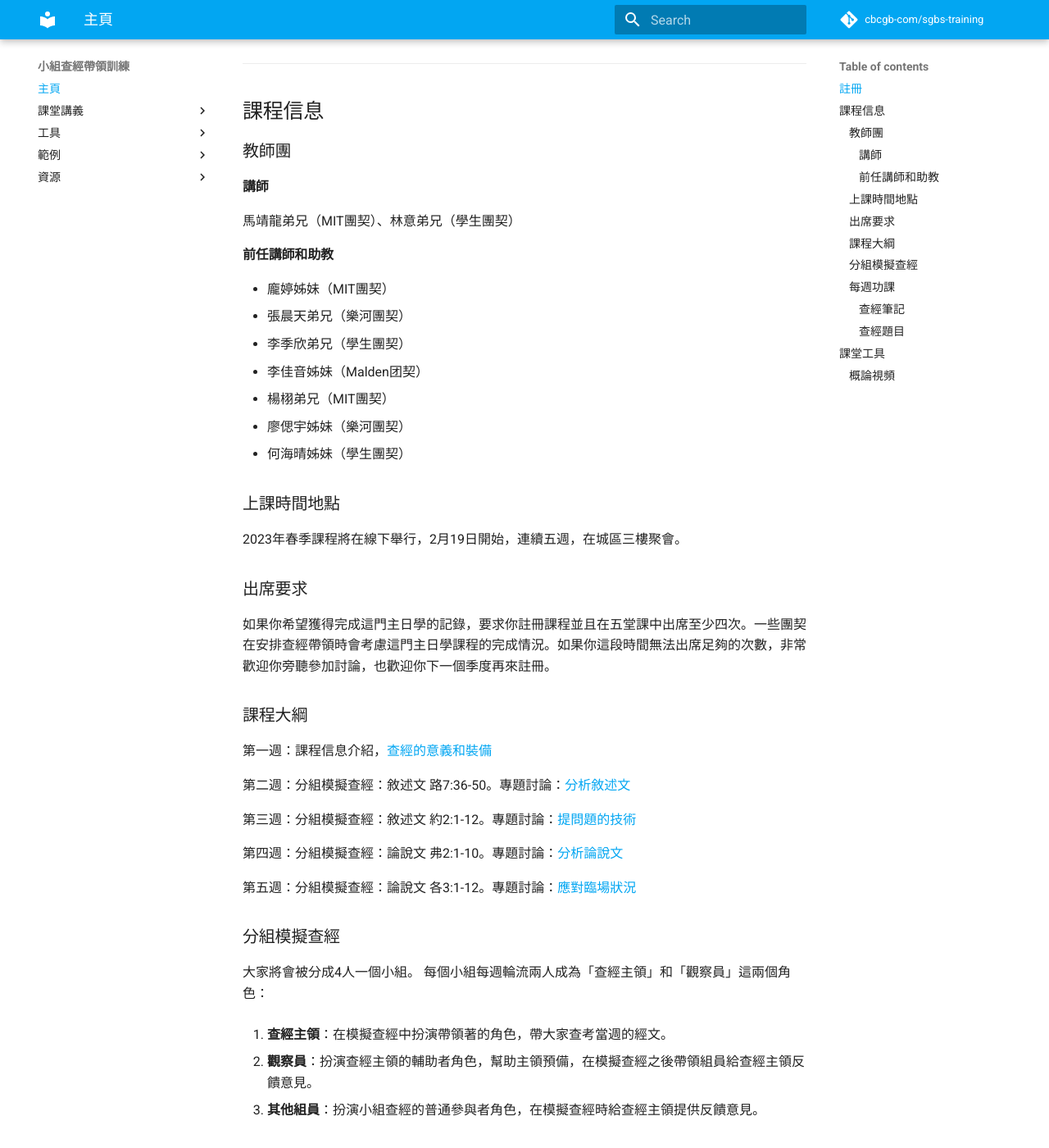
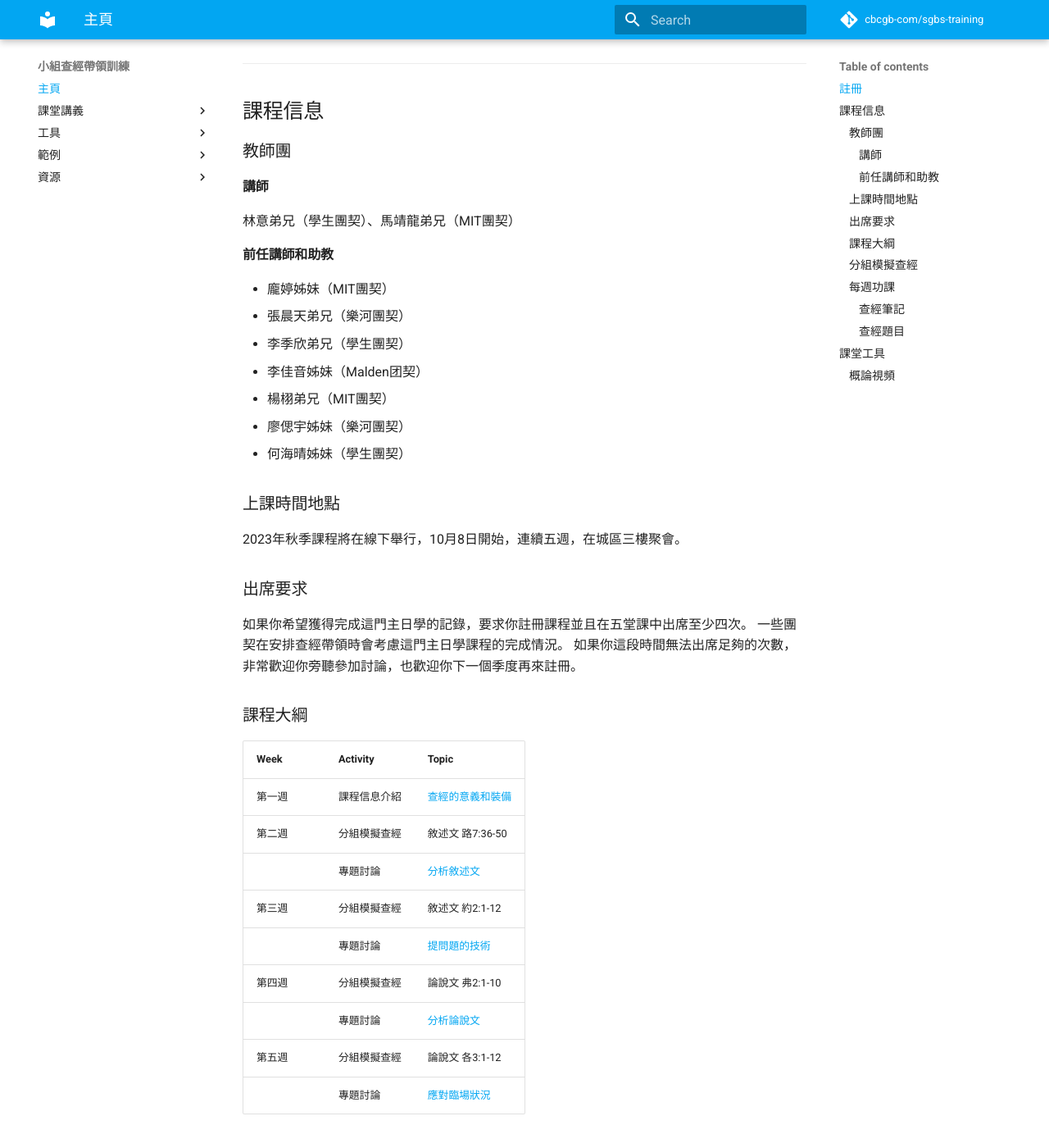
Before and after one commit to cbcgb-com/sgbs-training, an MkDocs documentation site: the page built from docs/index.md, in a window 1280 px wide and 1400 px high, scrolled down 547 px. Shown: the whole window at 82% size. Built offline with MkDocs 1.6.1 and Material for MkDocs 9.7.7, drawn with Linux system fonts in a browser that asks for light colours; comment, search, counter and statistics services are not loaded; some of the changed text lies outside the part shown.

Commit message:
feat(docs): reformat course schedule
- Updated the schedule for the upcoming fall course.

```diff
--- a/docs/index.md
+++ b/docs/index.md
@@ -25,7 +25,7 @@
 
 #### 講師
 
-馬靖龍弟兄（MIT團契）、林意弟兄（學生團契）
+林意弟兄（學生團契）、馬靖龍弟兄（MIT團契）
 
 #### 前任講師和助教
 
@@ -41,23 +41,27 @@
 
 <!-- 疫情期間，我們的課堂會在Discord上進行。 -->
 
-2023年春季課程將在線下舉行，2月19日開始，連續五週，在城區三樓聚會。
+2023年秋季課程將在線下舉行，10月8日開始，連續五週，在城區三樓聚會。
 
 ### 出席要求
 
-如果你希望獲得完成這門主日學的記錄，要求你註冊課程並且在五堂課中出席至少四次。一些團契在安排查經帶領時會考慮這門主日學課程的完成情況。如果你這段時間無法出席足夠的次數，非常歡迎你旁聽參加討論，也歡迎你下一個季度再來註冊。
+如果你希望獲得完成這門主日學的記錄，要求你註冊課程並且在五堂課中出席至少四次。
+一些團契在安排查經帶領時會考慮這門主日學課程的完成情況。
+如果你這段時間無法出席足夠的次數，非常歡迎你旁聽參加討論，也歡迎你下一個季度再來註冊。
 
 ### 課程大綱
 
-第一週：課程信息介紹，[查經的意義和裝備](class-notes/lesson-1-foundations.md)
-
-第二週：分組模擬查經：敘述文 路7:36-50。專題討論：[分析敘述文](class-notes/lesson-2-narrative.md)
-
-第三週：分組模擬查經：敘述文 約2:1-12。專題討論：[提問題的技術](class-notes/lesson-3-questioning.md)
-
-第四週：分組模擬查經：論說文 弗2:1-10。專題討論：[分析論說文](class-notes/lesson-4-argumentation.md)
-
-第五週：分組模擬查經：論說文 各3:1-12。專題討論：[應對臨場狀況](class-notes/lesson-5-situations.md)
+| Week | Activity | Topic |
+|------|----------|-------|
+| 第一週 | 課程信息介紹 | [查經的意義和裝備](class-notes/lesson-1-foundations.md) |
+| 第二週 | 分組模擬查經 | 敘述文 路7:36-50 |
+|       | 專題討論 | [分析敘述文](class-notes/lesson-2-narrative.md) |
+| 第三週 | 分組模擬查經 | 敘述文 約2:1-12 |
+|       | 專題討論 | [提問題的技術](class-notes/lesson-3-questioning.md) |
+| 第四週 | 分組模擬查經 | 論說文 弗2:1-10 |
+|       | 專題討論 | [分析論說文](class-notes/lesson-4-argumentation.md) |
+| 第五週 | 分組模擬查經 | 論說文 各3:1-12 |
+|       | 專題討論 | [應對臨場狀況](class-notes/lesson-5-situations.md) |
 
 ### 分組模擬查經
 
@@ -80,7 +84,8 @@
 
 #### 查經筆記
 
-如果你是第一次使用歸納式查經來理解經文的話，那麼查經筆記將會對你幫助很大。鼓勵大家養成習慣，預備查經之前寫下查經筆記。
+如果你是第一次使用歸納式查經來理解經文的話，那麼查經筆記將會對你幫助很大。
+鼓勵大家養成習慣，預備查經之前寫下查經筆記。
 
 在查經筆記當中，我們會記錄下：
 
@@ -92,8 +97,7 @@
 #### 查經題目
 
 預備查經題目的用意在於提前做好準備，而並非是設計一個死板的查經套路。
-（英文那句話，if you fail to prepare, you prepare to fail，
-值得借鑒）
+（英文那句話，if you fail to prepare, you prepare to fail，值得借鑒）
 同時，把查經題目寫下來可以讓其他同工幫助你更加完善你的計畫，大家彼此學習，共同提高。
 
 我們會使用Google Docs完成以上兩項功課，方便大家分享交流和提供反饋意見。
```
